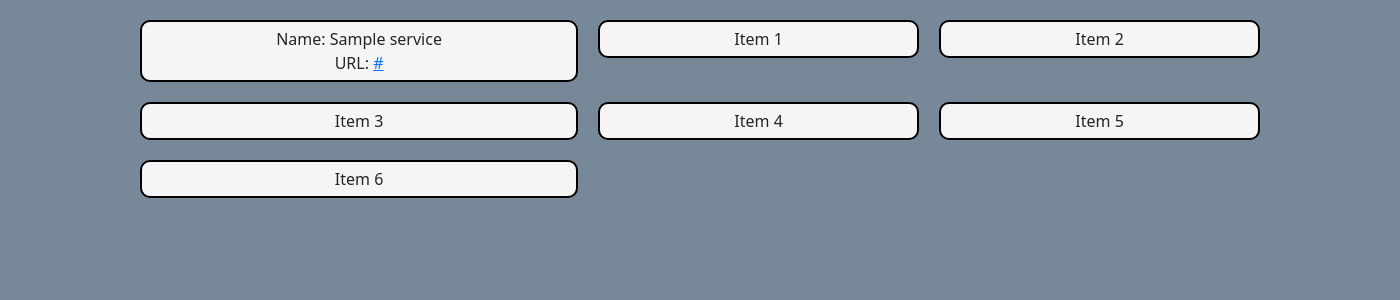
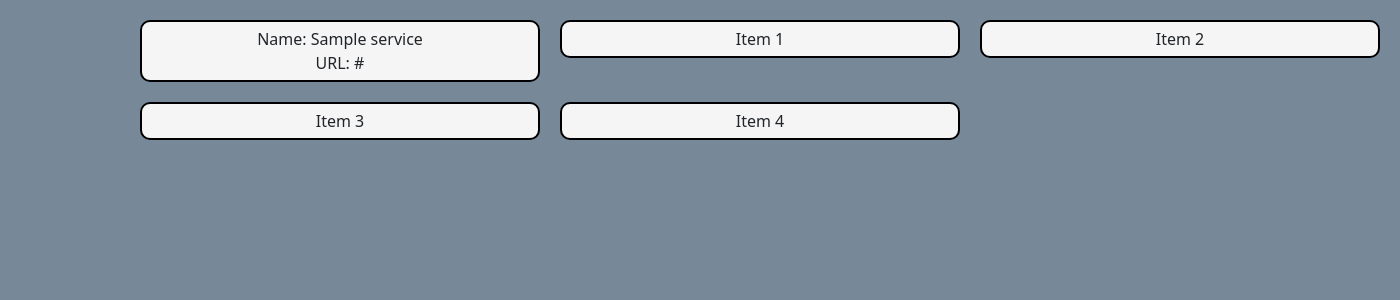
Before and after one commit to StefBuwalda/WebTech, a Flask app: page /dash/ in a window 1400 px wide. Shown: the part 56-356 px from the top of the page. Run offline with Flask 3, Linux system fonts and the light colour scheme; a user stored in the database is signed in; tables that the repository leaves empty hold one stand-in row (values such as "Sample post").

Commit message:
heel wat changes

```diff
--- a/application/dash/templates/dashboard.html
+++ b/application/dash/templates/dashboard.html
@@ -5,9 +5,9 @@
 {%block content%}
 <div class="grid-container">
     {% for service in services%}
-    <div class="container-xxl">
+    <div onclick="location.href='{{service.url}}';" style="cursor: pointer;" class="container-xxl">
         Name: {{service["name"]}} <br>
-        URL: <a href="{{service}}">{{service["url"]}}</a>
+        URL: {{service["url"]}}
     </div>
     {% endfor %}
     <div class="container-xxl">
@@ -22,11 +22,5 @@
     <div class="container-xxl">
         Item 4
     </div>
-    <div class="container-xxl">
-        Item 5
-    </div>
-    <div class="container-xxl">
-        Item 6
-    </div>
 </div>
 {%endblock%}
--- a/application/static/style.css
+++ b/application/static/style.css
@@ -17,6 +17,7 @@ body {
 .grid-container > div {
     text-align: center;
     height: fit-content;
+    width: 400px;
     padding-top: 5px;
     padding-bottom: 5px;
     border: 2px solid black;
--- a/application/templates/base_template.html
+++ b/application/templates/base_template.html
@@ -24,12 +24,14 @@
             </button>
             <div class="collapse navbar-collapse" id="navbarSupportedContent">
                 <ul class="navbar-nav me-auto mb-2 mb-lg-0">
+                    {% if current_user.is_authenticated %}
                     <li class="nav-item">
                         <a class="nav-link active" aria-current="page" href="{{url_for('dash.index')}}">Dashboard</a>
                     </li>
                     <li class="nav-item">
                         <a class="nav-link" href="{{url_for('dash.service')}}">Add service</a>
                     </li>
+                    {% endif %}
                     {% if current_user.is_admin %}
                     <li class="nav-item">
                         <a class="nav-link" href="{{url_for('dash.admin')}}">Add user</a>
```
Also changed, not shown: application/dash/templates/add_service.html (+3 -4 lines), application/dash/templates/admin.html (+3 -4 lines), seed.py (+11 -2 lines).
